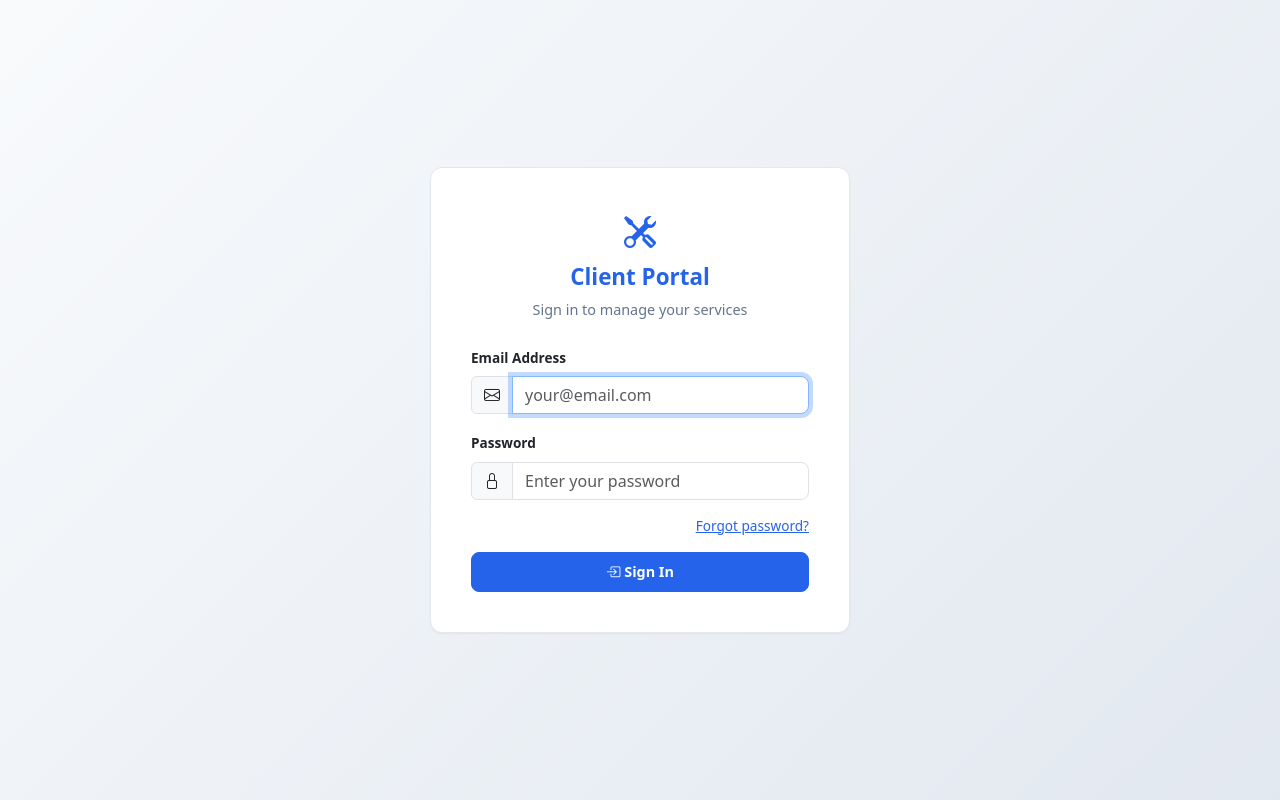
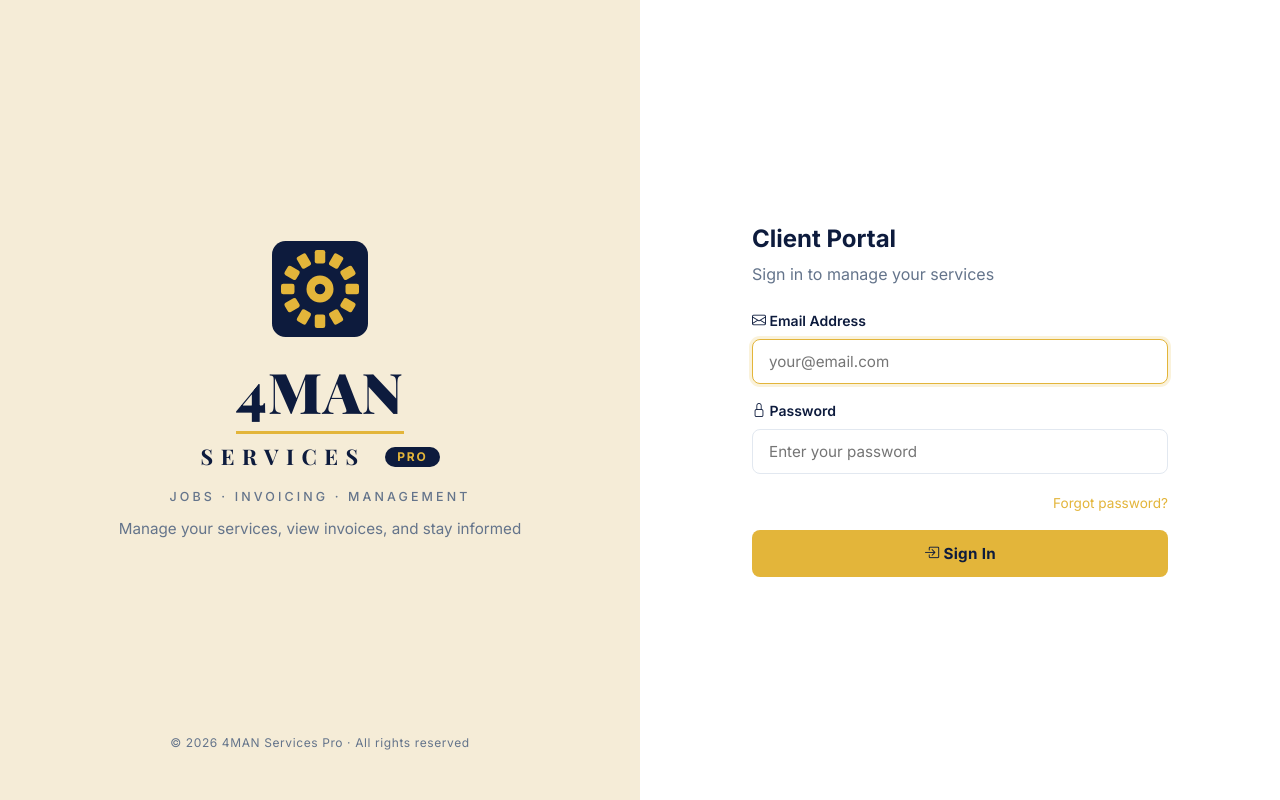
Before and after one commit to Texasdada13/FieldServicePro, a Python web app: template web/templates/portal/auth/login.html in a window 1280 px wide. Run offline with Jinja, Linux system fonts and the light colour scheme; the template is opened without the code that fills it, so the values that code supplies are empty.

Commit message:
rebrand: portal login uses split-screen 4MAN brand; portal title

```diff
--- a/web/templates/portal/auth/login.html
+++ b/web/templates/portal/auth/login.html
@@ -3,67 +3,69 @@
 <head>
     <meta charset="UTF-8">
     <meta name="viewport" content="width=device-width, initial-scale=1.0">
-    <title>Client Portal Login — FieldServicePro</title>
+    <meta name="theme-color" content="#0d1b3d">
+    <title>Client Portal Login — 4MAN Services Pro</title>
+    <link rel="icon" type="image/svg+xml" href="{{ url_for('static', filename='img/4man-logo.svg') }}">
     <link rel="preconnect" href="https://fonts.googleapis.com">
     <link rel="preconnect" href="https://fonts.gstatic.com" crossorigin>
-    <link href="https://fonts.googleapis.com/css2?family=Inter:wght@400;500;600;700&display=swap" rel="stylesheet">
+    <link href="https://fonts.googleapis.com/css2?family=Inter:wght@400;500;600;700&family=Playfair+Display:wght@700;800;900&display=swap" rel="stylesheet">
     <link rel="stylesheet" href="https://cdn.jsdelivr.net/npm/bootstrap-icons@1.11.3/font/bootstrap-icons.min.css">
-    <link rel="stylesheet" href="https://cdn.jsdelivr.net/npm/bootstrap@5.3.2/dist/css/bootstrap.min.css">
-    <link rel="stylesheet" href="{{ url_for('static', filename='css/portal.css') }}">
-    <style>
-        body { background: linear-gradient(135deg, #f8fafc 0%, #e2e8f0 100%); min-height: 100vh;
-               display: flex; align-items: center; justify-content: center; padding: 20px; }
-    </style>
+    <link rel="stylesheet" href="{{ url_for('static', filename='css/variables.css') }}">
+    <link rel="stylesheet" href="{{ url_for('static', filename='css/components.css') }}">
+    <link rel="stylesheet" href="{{ url_for('static', filename='css/style.css') }}">
 </head>
-<body>
-    <div style="width:100%;max-width:420px;">
-        <div class="portal-card" style="padding:2.5rem;">
-            <div style="text-align:center;margin-bottom:1.5rem;">
-                <i class="bi bi-tools" style="font-size:2rem;color:var(--portal-primary);"></i>
-                <h2 style="font-size:1.4rem;font-weight:700;color:var(--portal-primary);margin-top:0.5rem;">Client Portal</h2>
-                <p style="color:var(--portal-text-muted);font-size:0.9rem;margin:0;">Sign in to manage your services</p>
+<body style="font-family: var(--font-family);">
+{% from 'partials/_brand.html' import hero_lockup %}
+<div class="auth-split">
+
+    <aside class="auth-split__brand">
+        <div></div>
+        <div class="auth-split__brand-inner">
+            {{ hero_lockup(tagline=true, subhead="Manage your services, view invoices, and stay informed") }}
         </div>
+        <div class="auth-split__brand-footer">
+            &copy; 2026 4MAN Services Pro &middot; All rights reserved
+        </div>
+    </aside>
+
+    <main class="auth-split__form">
+        <div class="auth-split__form-card">
+            <h2 class="auth-split__title">Client Portal</h2>
+            <p class="auth-split__description">Sign in to manage your services</p>
 
             {% with messages = get_flashed_messages(with_categories=true) %}
                 {% if messages %}
+                    <div class="auth-split__flash">
                         {% for category, message in messages %}
-            <div class="alert alert-{{ category if category != 'message' else 'info' }} py-2 mb-3"
-                 style="font-size:0.85rem;border-radius:var(--portal-radius);">{{ message }}</div>
+                            <div class="flash flash-{{ category if category != 'message' else 'info' }}">{{ message }}</div>
                         {% endfor %}
+                    </div>
                 {% endif %}
             {% endwith %}
 
             <form method="POST" action="{{ url_for('portal_auth.portal_login') }}">
-                <div class="mb-3">
-                    <label for="email" class="form-label" style="font-weight:600;font-size:0.85rem;">Email Address</label>
-                    <div class="input-group">
-                        <span class="input-group-text"><i class="bi bi-envelope"></i></span>
-                        <input type="email" class="form-control" id="email" name="email"
-                               placeholder="your@email.com" required autofocus
-                               style="border-radius:0 var(--portal-radius) var(--portal-radius) 0;">
-                    </div>
+                <div class="auth-split__form-group">
+                    <label for="email"><i class="bi bi-envelope" aria-hidden="true"></i> Email Address</label>
+                    <input type="email" id="email" name="email" placeholder="your@email.com" required autofocus>
                 </div>
 
-                <div class="mb-3">
-                    <label for="password" class="form-label" style="font-weight:600;font-size:0.85rem;">Password</label>
-                    <div class="input-group">
-                        <span class="input-group-text"><i class="bi bi-lock"></i></span>
-                        <input type="password" class="form-control" id="password" name="password"
-                               placeholder="Enter your password" required
-                               style="border-radius:0 var(--portal-radius) var(--portal-radius) 0;">
-                    </div>
+                <div class="auth-split__form-group">
+                    <label for="password"><i class="bi bi-lock" aria-hidden="true"></i> Password</label>
+                    <input type="password" id="password" name="password" placeholder="Enter your password" required>
                 </div>
 
-                <div class="d-flex justify-content-end mb-3">
+                <div style="text-align:right;margin-bottom:var(--space-4);">
                     <a href="{{ url_for('portal_auth.portal_forgot_password') }}"
-                       style="font-size:0.85rem;color:var(--portal-primary);">Forgot password?</a>
+                       style="font-size:0.85rem;">Forgot password?</a>
                 </div>
 
-                <button type="submit" class="btn btn-portal btn-portal-primary" style="width:100%;">
-                    <i class="bi bi-box-arrow-in-right"></i> Sign In
+                <button type="submit" class="auth-split__btn">
+                    <i class="bi bi-box-arrow-in-right" aria-hidden="true"></i> Sign In
                 </button>
             </form>
         </div>
+    </main>
+
 </div>
 </body>
 </html>
--- a/web/templates/portal/base.html
+++ b/web/templates/portal/base.html
@@ -3,7 +3,7 @@
 <head>
     <meta charset="UTF-8">
     <meta name="viewport" content="width=device-width, initial-scale=1.0">
-    <title>{% block title %}Client Portal{% endblock %} — FieldServicePro</title>
+    <title>{% block title %}Client Portal{% endblock %} — 4MAN Services Pro</title>
 
     <link rel="preconnect" href="https://fonts.googleapis.com">
     <link rel="preconnect" href="https://fonts.gstatic.com" crossorigin>
```
Lines whose indentation alone changed are shown as unchanged.
